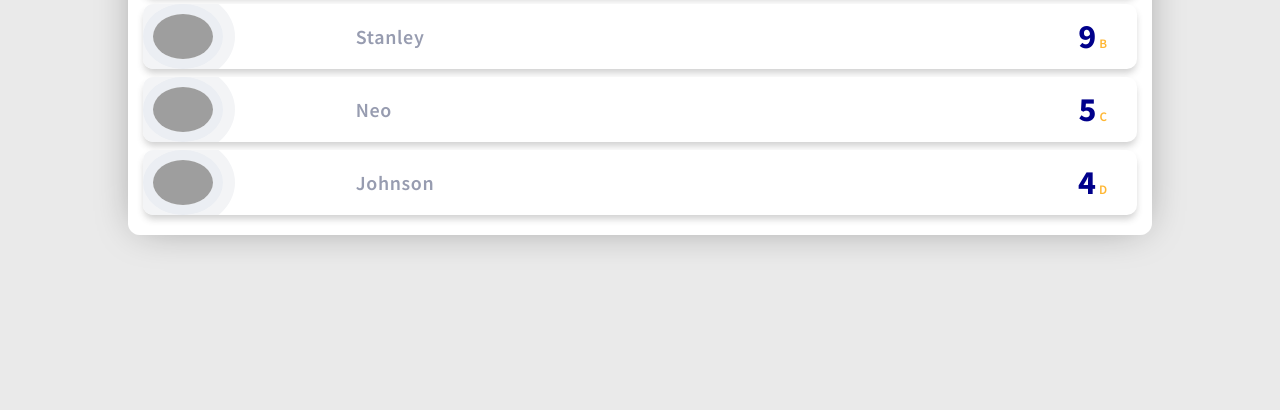
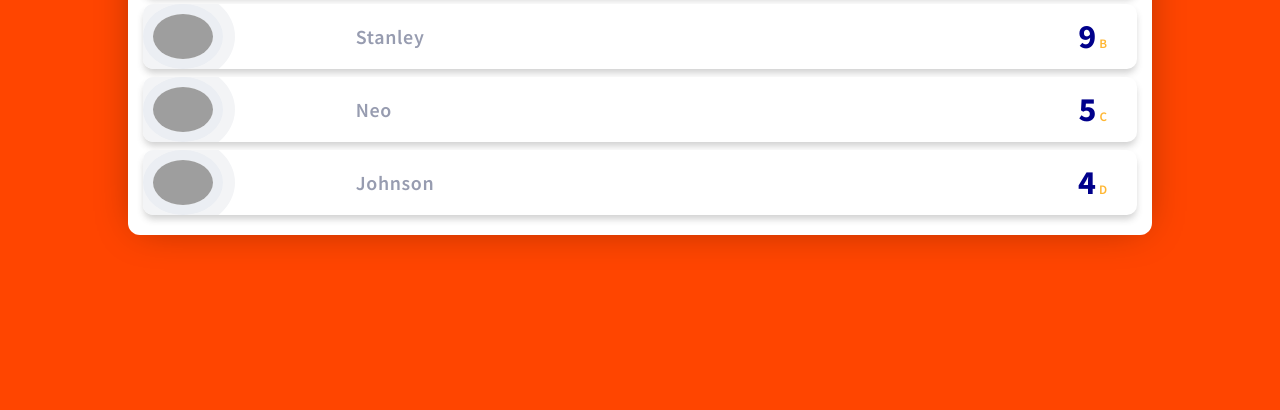
Before and after one commit to AIBauchi/AIBauchi.github.io, a plain HTML site: page leaderboard/index.html in a window 1280 px wide. Shown: the part 390-800 px from the top of the page. Drawn offline with Linux system fonts and the light colour scheme; grey boxes are pictures that could not be loaded.

Commit message:
Update index.html

```diff
--- a/leaderboard/index.html
+++ b/leaderboard/index.html
@@ -7,7 +7,7 @@
   <link rel='stylesheet' href='https://fonts.googleapis.com/css2?family=Source+Sans+Pro:wght@400;500;600;700&amp;display=swap'><link rel="stylesheet" href="./style.css">
 
 </head>
-<body style="backgroudcolor:darkblue;">
+<body style="background-color:orangered;">
 <!-- partial:index.partial.html -->
 <article class="leaderboard">
   <header>
```
